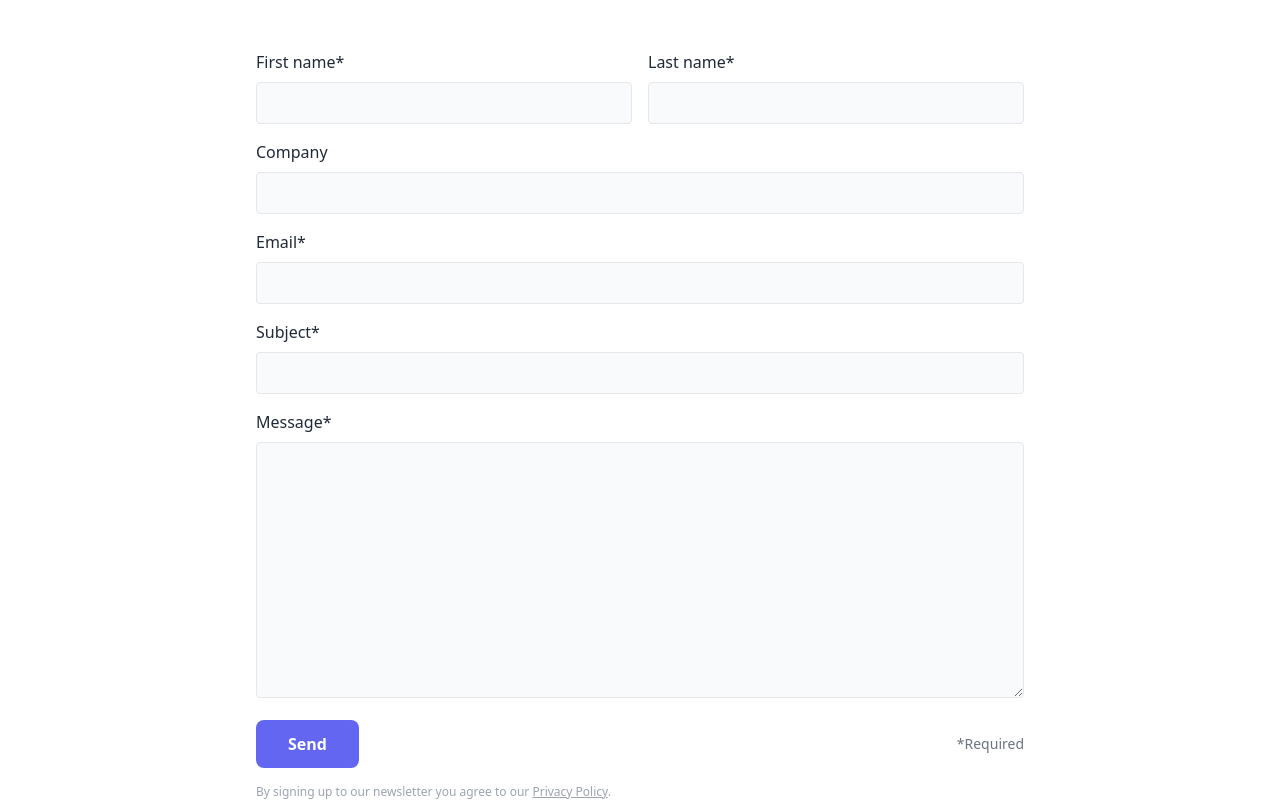
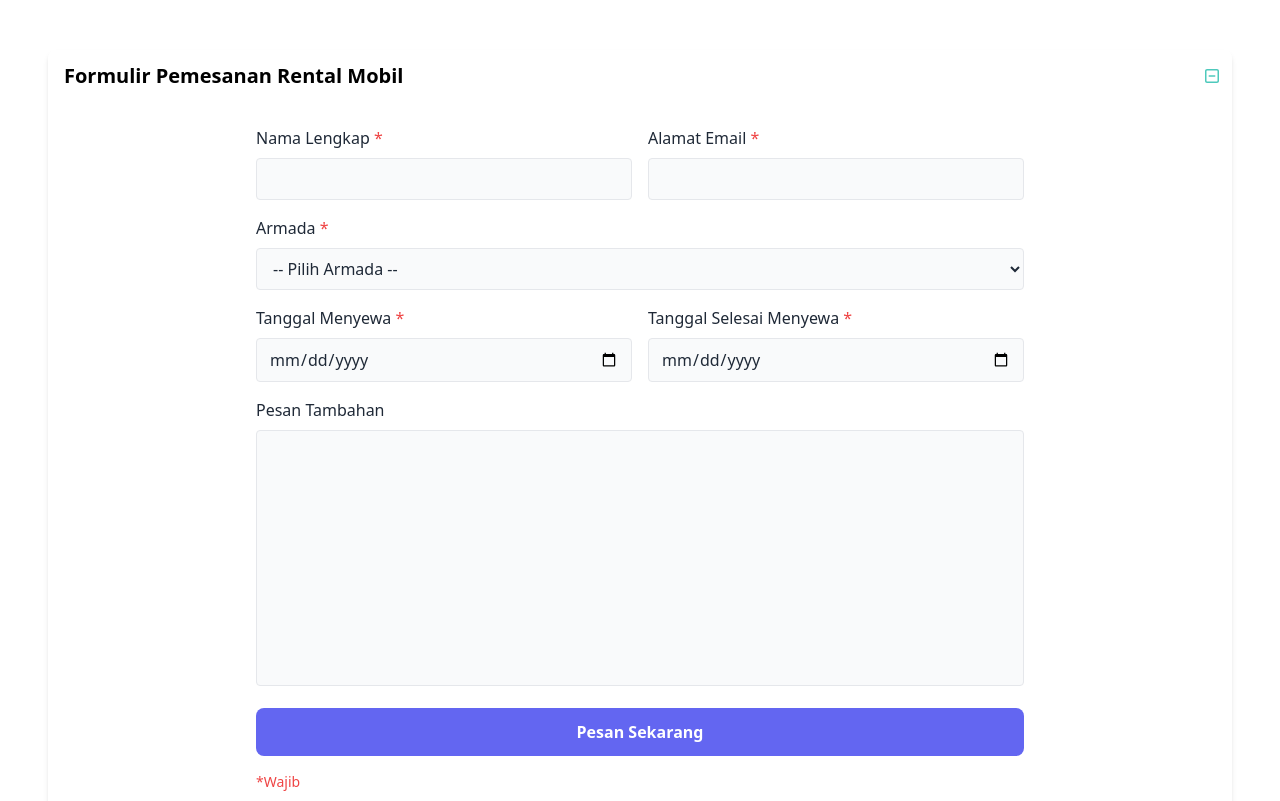
Before and after one commit to tibatibangoding/poptour, a Next.js app: page /car-rental in a window 1280 px wide. Shown: the part 1480-2281 px from the top of the page. Built offline with nearby package versions, Linux system fonts and the light colour scheme.

Commit message:
accrodion form booking

```diff
--- a/src/components/Containers/CarRental/components/CarForm.tsx
+++ b/src/components/Containers/CarRental/components/CarForm.tsx
@@ -3,69 +3,117 @@ import { FC } from 'react';
 const CarForm: FC = () => {
   return (
     <section>
-      <div className="mx-auto max-w-screen-2xl px-4 md:px-8">
-        <form className="mx-auto grid max-w-screen-md gap-4 sm:grid-cols-2">
+      <div className="mx-auto max-w-7xl px-4 md:px-8">
+        <details className="p-4 rounded-lg shadow-md" open={true}>
+          <summary className="font-semibold text-xl leading-5 text-black flex items-center">
+            Formulir Pemesanan Rental Mobil
+            {/* open svg (plus) */}
+            <button
+              className="ml-auto"
+              // onClick={() => handleClick(_chapter.id)}
+            >
+              <svg
+                className="svg_open fill-current opacity-75 w-4 h-4 -mr-1 text-teal-500 hover:text-teal-600"
+                xmlns="http://www.w3.org/2000/svg"
+                viewBox="0 0 448 512"
+              >
+                <path d="M200 344V280H136C122.7 280 112 269.3 112 256C112 242.7 122.7 232 136 232H200V168C200 154.7 210.7 144 224 144C237.3 144 248 154.7 248 168V232H312C325.3 232 336 242.7 336 256C336 269.3 325.3 280 312 280H248V344C248 357.3 237.3 368 224 368C210.7 368 200 357.3 200 344zM0 96C0 60.65 28.65 32 64 32H384C419.3 32 448 60.65 448 96V416C448 451.3 419.3 480 384 480H64C28.65 480 0 451.3 0 416V96zM48 96V416C48 424.8 55.16 432 64 432H384C392.8 432 400 424.8 400 416V96C400 87.16 392.8 80 384 80H64C55.16 80 48 87.16 48 96z" />
+              </svg>
+            </button>
+            {/* close svg (minus) */}
+            <button>
+              <svg
+                className="svg_close fill-current opacity-75 w-4 h-4 -mr-1 text-teal-500 hover:text-teal-600"
+                xmlns="http://www.w3.org/2000/svg"
+                viewBox="0 0 448 512"
+              >
+                <path d="M312 232C325.3 232 336 242.7 336 256C336 269.3 325.3 280 312 280H136C122.7 280 112 269.3 112 256C112 242.7 122.7 232 136 232H312zM0 96C0 60.65 28.65 32 64 32H384C419.3 32 448 60.65 448 96V416C448 451.3 419.3 480 384 480H64C28.65 480 0 451.3 0 416V96zM48 96V416C48 424.8 55.16 432 64 432H384C392.8 432 400 424.8 400 416V96C400 87.16 392.8 80 384 80H64C55.16 80 48 87.16 48 96z" />
+              </svg>
+            </button>
+          </summary>
+
+          <form className="mx-auto grid max-w-screen-md gap-4 sm:grid-cols-2 my-10">
             <div>
               <label
-              htmlFor="first-name"
+                htmlFor="fullName"
                 className="mb-2 inline-block text-sm text-gray-800 sm:text-base"
               >
-              First name*
+                Nama Lengkap <span className="text-red-500">*</span>
               </label>
+
               <input
-              name="first-name"
+                name="fullName"
+                id="fullName"
+                type="text"
                 className="w-full rounded border bg-gray-50 px-3 py-2 text-gray-800 outline-none ring-indigo-300 transition duration-100 focus:ring"
               />
             </div>
 
             <div>
               <label
-              htmlFor="last-name"
+                htmlFor="email"
                 className="mb-2 inline-block text-sm text-gray-800 sm:text-base"
               >
-              Last name*
+                Alamat Email <span className="text-red-500">*</span>
               </label>
+
               <input
-              name="last-name"
+                name="email"
+                id="email"
+                type="email"
                 className="w-full rounded border bg-gray-50 px-3 py-2 text-gray-800 outline-none ring-indigo-300 transition duration-100 focus:ring"
               />
             </div>
 
             <div className="sm:col-span-2">
               <label
-              htmlFor="company"
+                htmlFor="product"
                 className="mb-2 inline-block text-sm text-gray-800 sm:text-base"
               >
-              Company
+                Armada <span className="text-red-500">*</span>
               </label>
+
+              <select
+                name="product"
+                id="product"
+                className="w-full rounded border bg-gray-50 px-3 py-2 text-gray-800 outline-none ring-indigo-300 transition duration-100 focus:ring"
+              >
+                <option selected disabled>
+                  -- Pilih Armada --
+                </option>
+                <option value="1">Avanza</option>
+                <option value="1">Avanza</option>
+              </select>
+            </div>
+
+            <div>
+              <label
+                htmlFor="startDate"
+                className="mb-2 inline-block text-sm text-gray-800 sm:text-base"
+              >
+                Tanggal Menyewa <span className="text-red-500">*</span>
+              </label>
+
               <input
-              name="company"
+                name="startDate"
+                id="startDate"
+                type="date"
                 className="w-full rounded border bg-gray-50 px-3 py-2 text-gray-800 outline-none ring-indigo-300 transition duration-100 focus:ring"
               />
             </div>
 
-          <div className="sm:col-span-2">
+            <div>
               <label
-              htmlFor="email"
+                htmlFor="endDate"
                 className="mb-2 inline-block text-sm text-gray-800 sm:text-base"
               >
-              Email*
+                Tanggal Selesai Menyewa <span className="text-red-500">*</span>
               </label>
+
               <input
-              name="email"
-              className="w-full rounded border bg-gray-50 px-3 py-2 text-gray-800 outline-none ring-indigo-300 transition duration-100 focus:ring"
-            />
-          </div>
-
-          <div className="sm:col-span-2">
-            <label
-              htmlFor="subject"
-              className="mb-2 inline-block text-sm text-gray-800 sm:text-base"
-            >
-              Subject*
-            </label>
-            <input
-              name="subject"
+                name="endDate"
+                id="endDate"
+                type="date"
                 className="w-full rounded border bg-gray-50 px-3 py-2 text-gray-800 outline-none ring-indigo-300 transition duration-100 focus:ring"
               />
             </div>
@@ -75,23 +123,24 @@ const CarForm: FC = () => {
                 htmlFor="message"
                 className="mb-2 inline-block text-sm text-gray-800 sm:text-base"
               >
-              Message*
+                Pesan Tambahan
               </label>
+
               <textarea
                 name="message"
-              className="h-64 w-full rounded border bg-gray-50 px-3 py-2 text-gray-800 outline-none ring-indigo-300 transition duration-100 focus:ring"
+                className="h-64 w-full rounded border bg-gray-50 px-3 py-2 text-gray-800 outline-none ring-indigo-300 transition duration-100 focus:ring resize-none"
               ></textarea>
             </div>
 
             <div className="flex items-center justify-between sm:col-span-2">
-            <button className="inline-block rounded-lg bg-indigo-500 px-8 py-3 text-center text-sm font-semibold text-white outline-none ring-indigo-300 transition duration-100 hover:bg-indigo-600 focus-visible:ring active:bg-indigo-700 md:text-base">
-              Send
+              <button className="w-full rounded-lg bg-indigo-500 px-8 py-3 text-center text-sm font-semibold text-white outline-none ring-indigo-300 transition duration-100 hover:bg-indigo-600 focus-visible:ring active:bg-indigo-700 md:text-base">
+                Pesan Sekarang
               </button>
-
-            <span className="text-sm text-gray-500">*Required</span>
             </div>
 
-          <p className="text-xs text-gray-400">
+            <span className="text-sm text-red-500">*Wajib</span>
+
+            {/* <p className="text-xs text-gray-400">
             By signing up to our newsletter you agree to our{' '}
             <a
               href="#"
@@ -100,8 +149,9 @@ const CarForm: FC = () => {
               Privacy Policy
             </a>
             .
-          </p>
+          </p> */}
           </form>
+        </details>
       </div>
     </section>
   );
--- a/src/styles/globals.css
+++ b/src/styles/globals.css
@@ -5,3 +5,42 @@
 html {
   scroll-behavior: smooth;
 }
+
+/* Accordion */
+details {
+  user-select: none;
+}
+
+details summary .svg_close {
+  display: none;
+}
+
+details[open] summary .svg_close {
+  display: block;
+}
+
+details[open] summary .svg_open {
+  display: none;
+}
+
+details[open] summary ~ * {
+  animation: ease-opacity-t-b 0.5s ease;
+}
+
+summary {
+  cursor: pointer;
+}
+
+svg {
+  transition: all 0.3s;
+}
+
+/* TO JE TO - TO JE TAJ */
+summary::-webkit-details-marker {
+  display: none;
+}
+
+:focus {
+  outline: none;
+}
+/* Accordion End */
```
Lines whose indentation alone changed are shown as unchanged.
